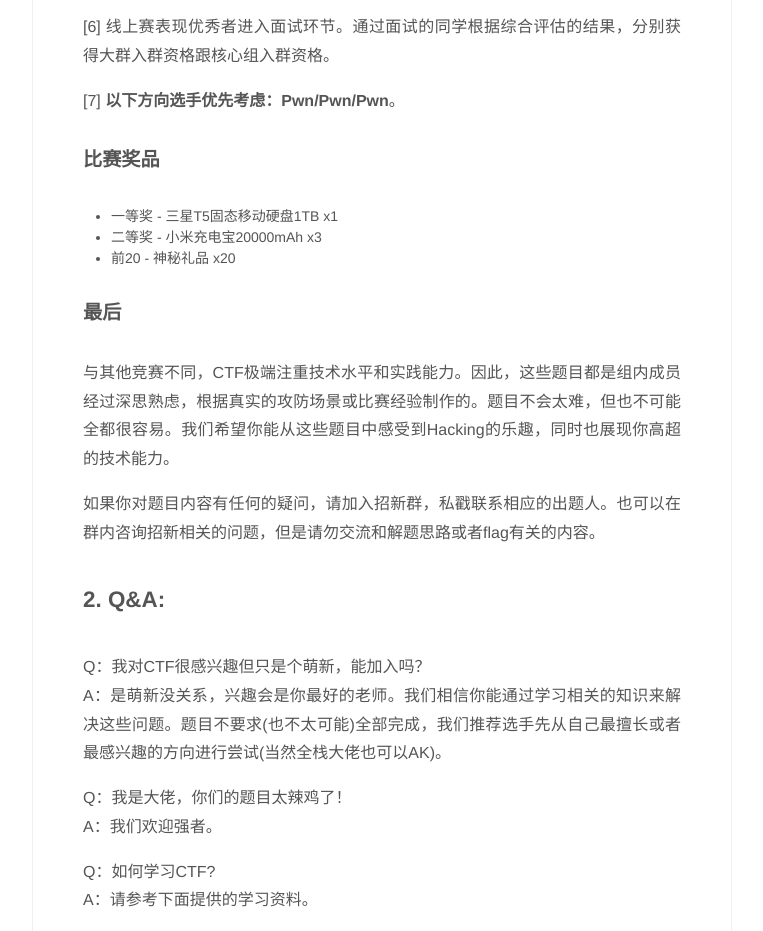
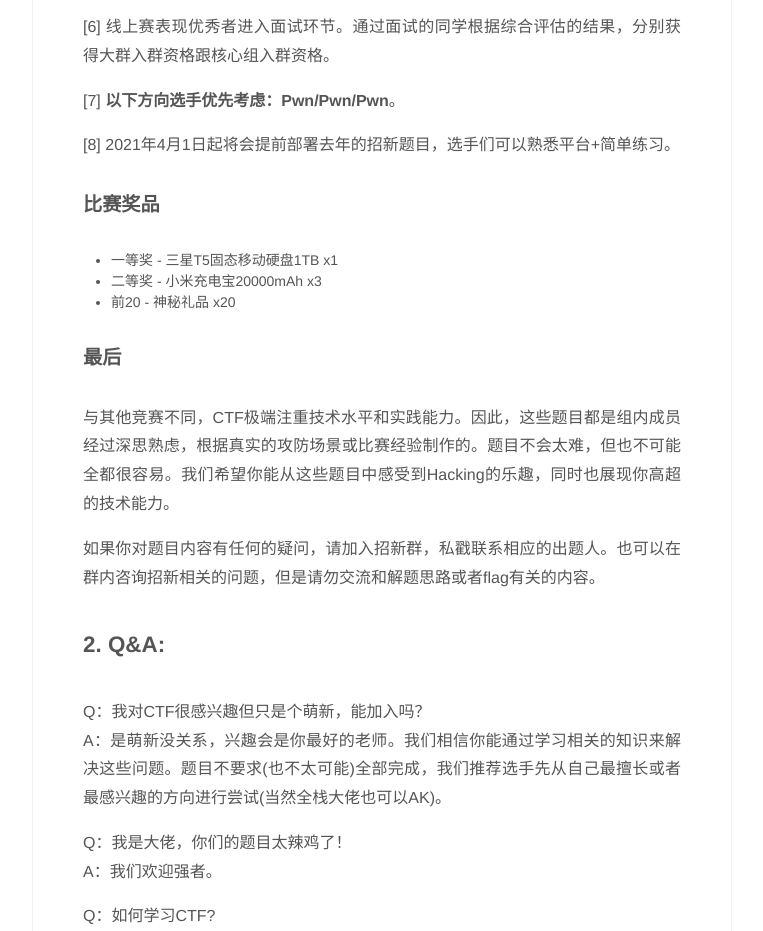
Before and after one commit to naivekun/l3h, a plain HTML site: page recruit/index.html in a window 1280 px wide. Shown: the part 1144-2075 px from the top of the page, without its empty margins (258-1021 px from the left). Drawn offline with Linux system fonts and the light colour scheme.

Commit message:
Site updated: 2021-03-28 00:45:32

```diff
--- a/recruit/index.html
+++ b/recruit/index.html
@@ -18,6 +18,7 @@
 <p>[5] 允许通过网络收集相关的资料，但禁止选手之间以任何形式进行解题思路或者flag的交换和交流，<strong>违者取消资格</strong>。</p>
 <p>[6] 线上赛表现优秀者进入面试环节。通过面试的同学根据综合评估的结果，分别获得大群入群资格跟核心组入群资格。</p>
 <p>[7] <strong>以下方向选手优先考虑：Pwn/Pwn/Pwn</strong>。</p>
+<p>[8] 2021年4月1日起将会提前部署去年的招新题目，选手们可以熟悉平台+简单练习。</p>
 <h3 id="比赛奖品"><a href="#比赛奖品" class="headerlink" title="比赛奖品"></a>比赛奖品</h3><ul>
 <li>一等奖 - 三星T5固态移动硬盘1TB x1</li>
 <li>二等奖 - 小米充电宝20000mAh x3</li>
```
